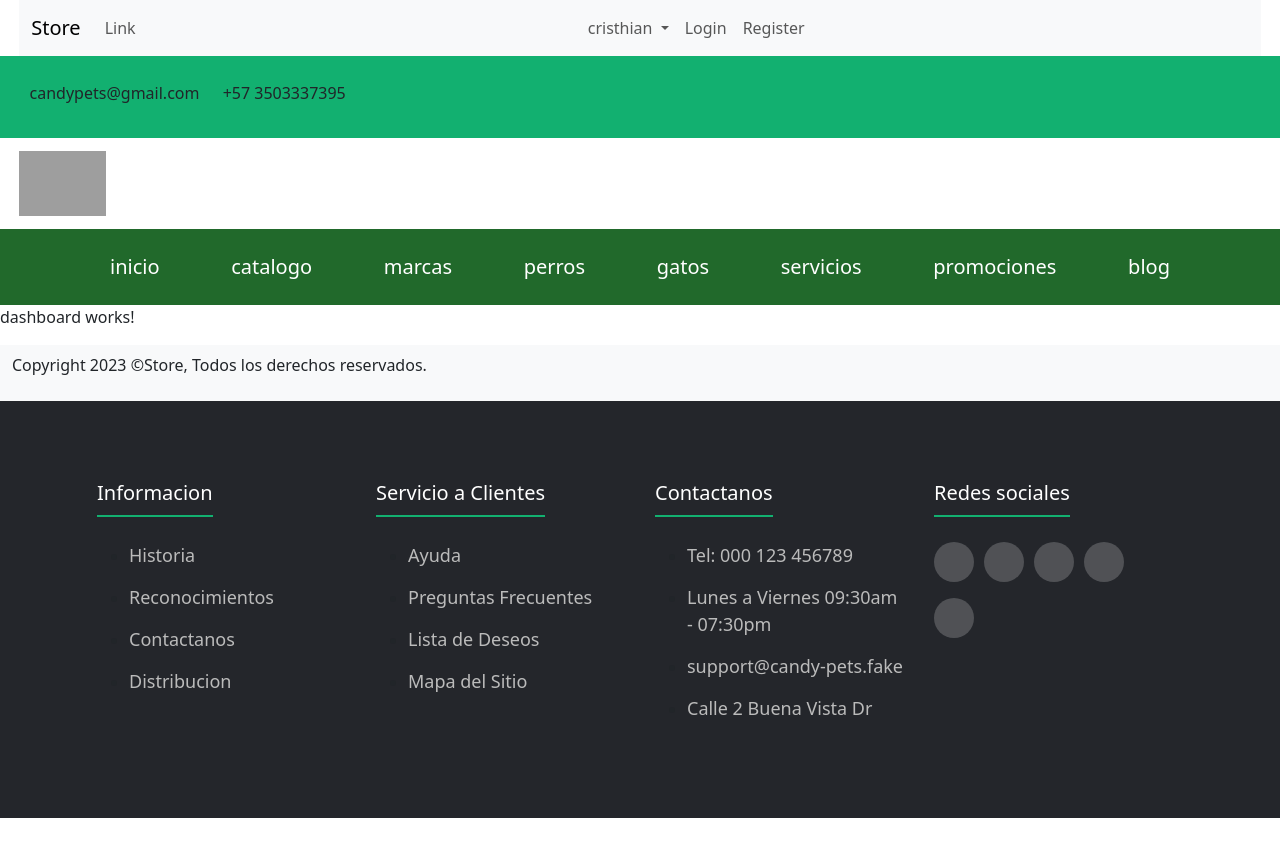
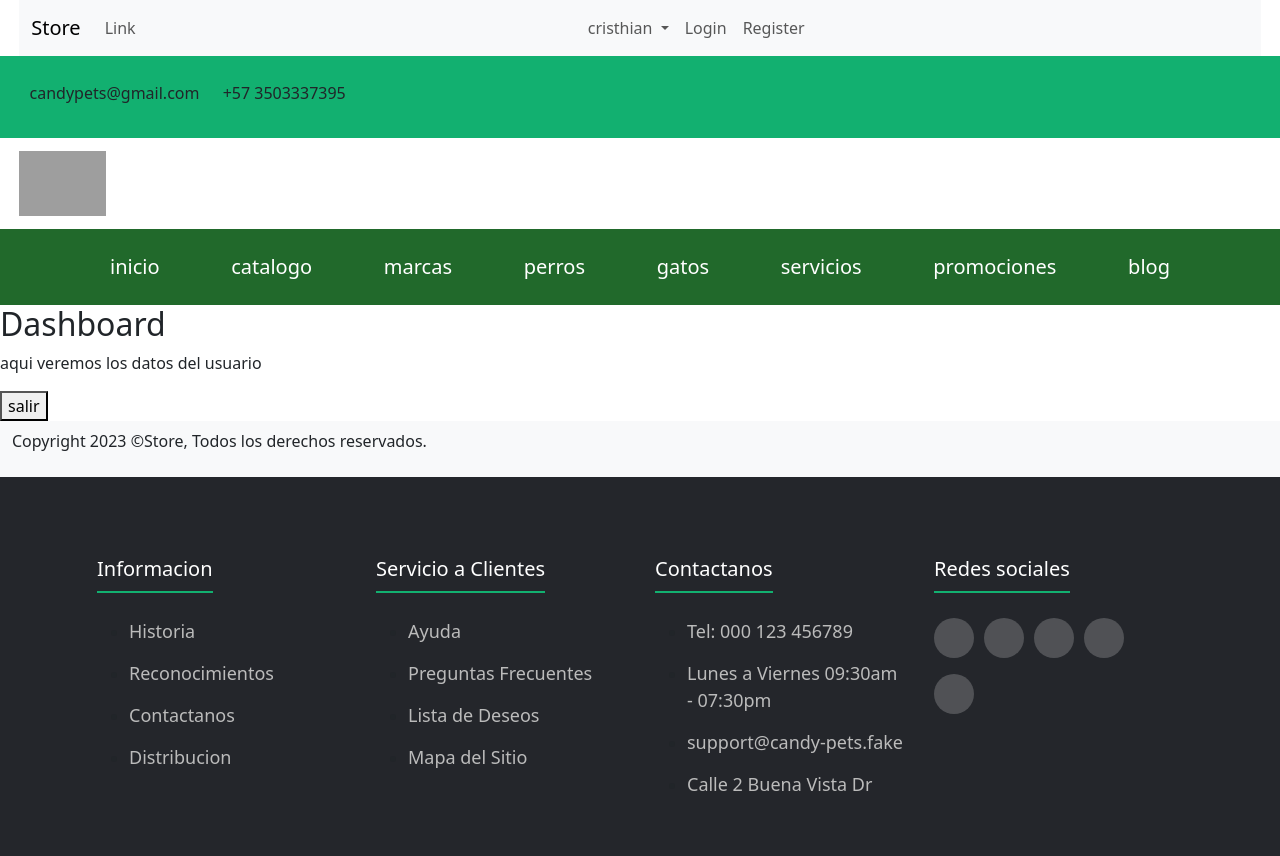
Before and after one commit to cirssmartinez0921/frontend-API-REST-tienda, an Angular app: page /dashboard in a window 1280 px wide. Shown: the top 856 px of the page. Before the commit the page ends 818 px from the top, so only its background shows below. Built offline with nearby package versions, Linux system fonts and the light colour scheme; grey boxes are pictures that could not be loaded.

Commit message:
definicion de estrutura HTML y metodo logout

```diff
--- a/src/app/protected/pages/dashboard/dashboard.component.html
+++ b/src/app/protected/pages/dashboard/dashboard.component.html
@@ -1 +1,5 @@
-<p>dashboard works!</p>
+<h2>Dashboard</h2>
+<p>aqui veremos los datos del usuario</p>
+<button
+(click) ="logout()"
+>salir</button>
--- a/src/app/protected/pages/dashboard/dashboard.component.ts
+++ b/src/app/protected/pages/dashboard/dashboard.component.ts
@@ -6,5 +6,7 @@ import { Component } from '@angular/core';
   styleUrls: ['./dashboard.component.css']
 })
 export class DashboardComponent {
-
+logout(){
+  console.log("sale de la aplicacion");
 }
+}
```
